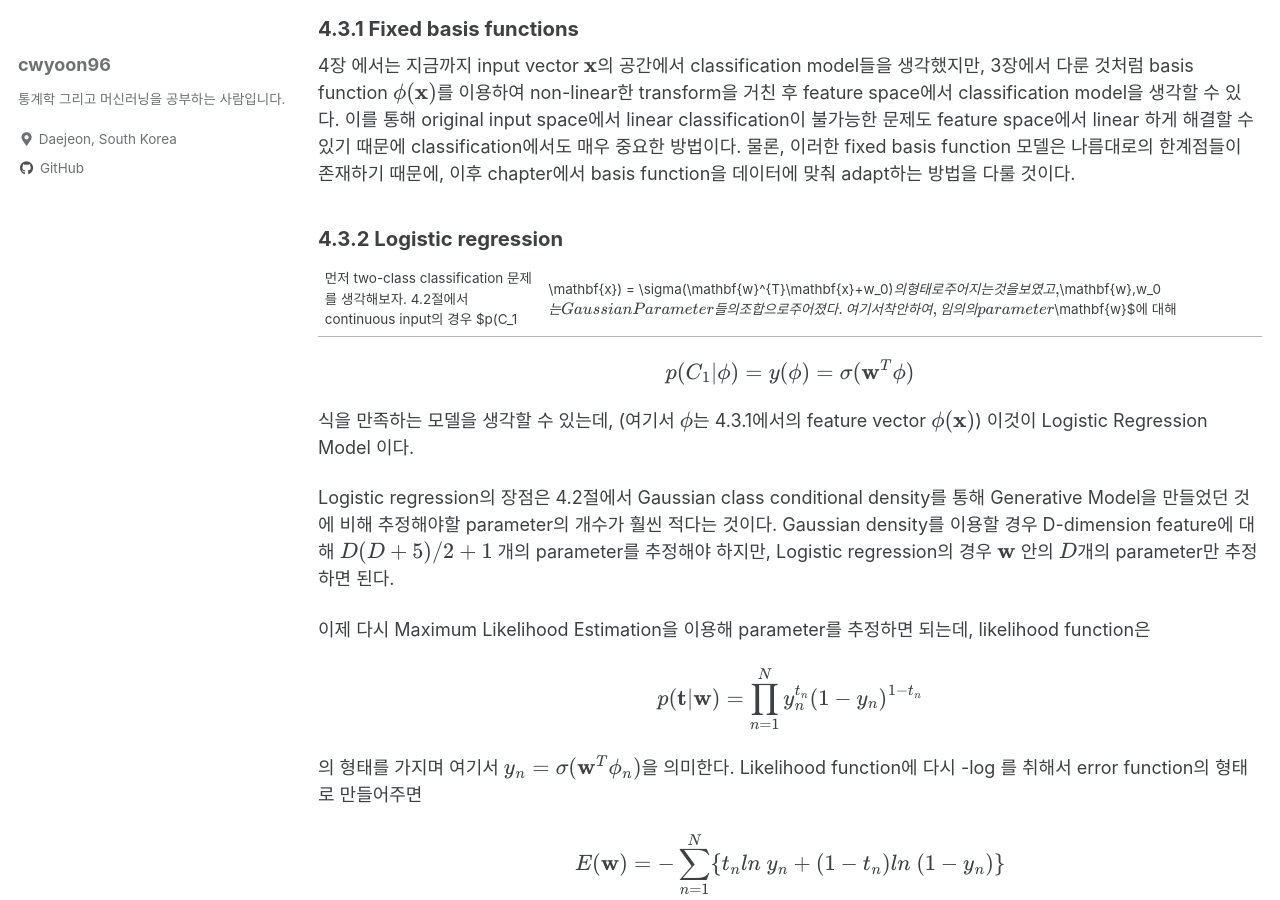
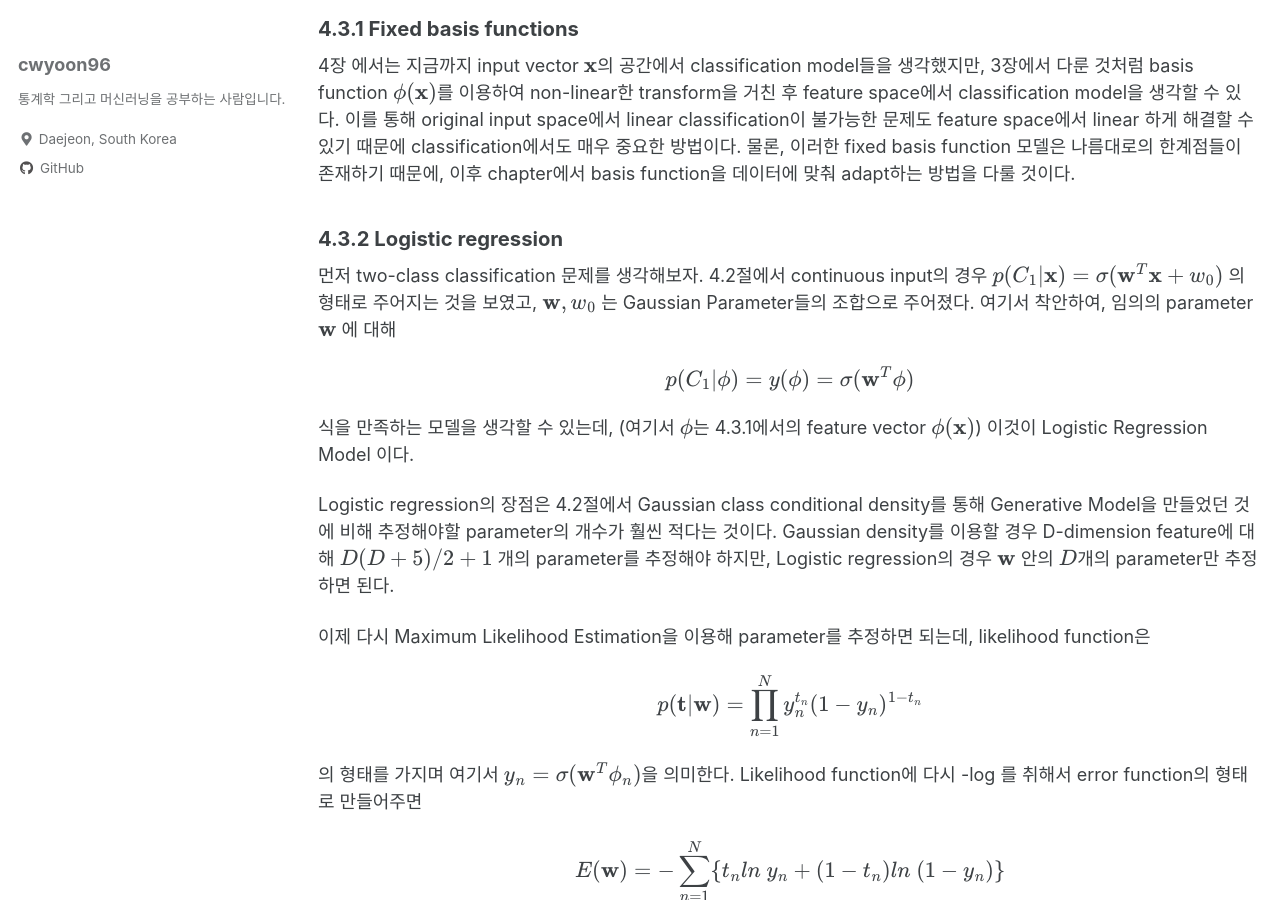
Before and after one commit to cwyoon96/cwyoon96.github.io, a Jekyll site: the page built from _posts/2022-01-27-prml-스터디-chap-4-3.md, in a window 1280 px wide and 900 px high, scrolled down 627 px. Built offline with Jekyll 4.4.1, drawn with Linux system fonts in a browser that asks for light colours; cached includes are drawn as plain includes; formulas are drawn with MathJax 3; part of the change alters nothing that is shown.

```diff
--- a/_posts/2022-01-27-prml-스터디-chap-4-3.md
+++ b/_posts/2022-01-27-prml-스터디-chap-4-3.md
@@ -32,7 +32,13 @@ $\mathbf{x}$
 
 ### 4.3.2 Logistic regression
 
-먼저 two-class classification 문제를 생각해보자. 4.2절에서 continuous input의 경우 $p(C_1|\mathbf{x}) = \sigma(\mathbf{w}^{T}\mathbf{x}+w_0)$의 형태로 주어지는 것을 보였고, $\mathbf{w},w_0$는 Gaussian Parameter들의 조합으로 주어졌다. 여기서 착안하여, 임의의 parameter $\mathbf{w}$에 대해
+먼저 two-class classification 문제를 생각해보자. 4.2절에서 continuous input의 경우
+<span>$p(C_1|\mathbf{x}) = \sigma(\mathbf{w}^{T}\mathbf{x}+w_0)$</span>
+의 형태로 주어지는 것을 보였고,
+<span>$\mathbf{w},w_0$</span>
+는 Gaussian Parameter들의 조합으로 주어졌다. 여기서 착안하여, 임의의 parameter
+<span>$\mathbf{w}$</span>
+에 대해
 
 $$
 p(C_1|\phi) = y(\phi) = \sigma(\mathbf{w}^T\phi)
```
